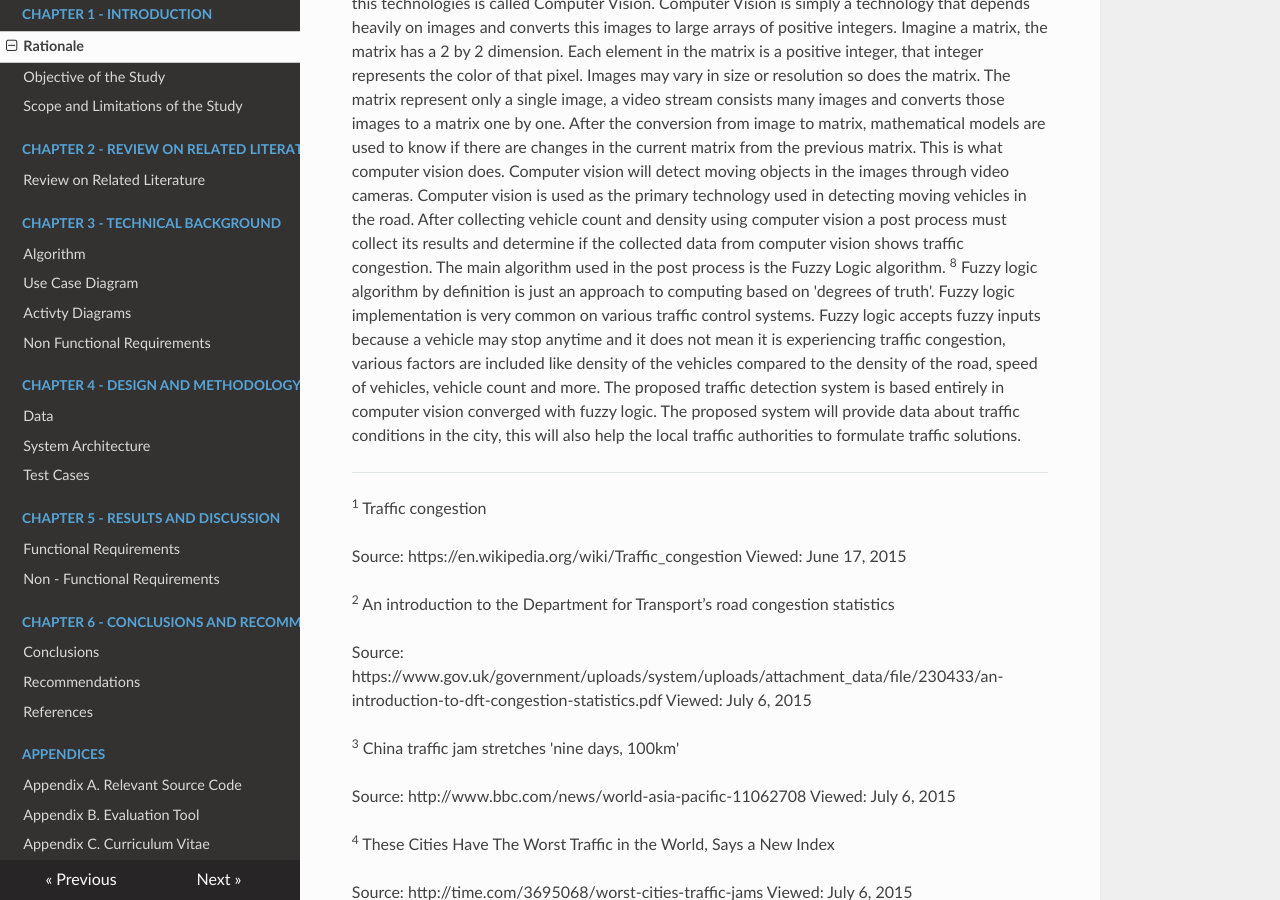
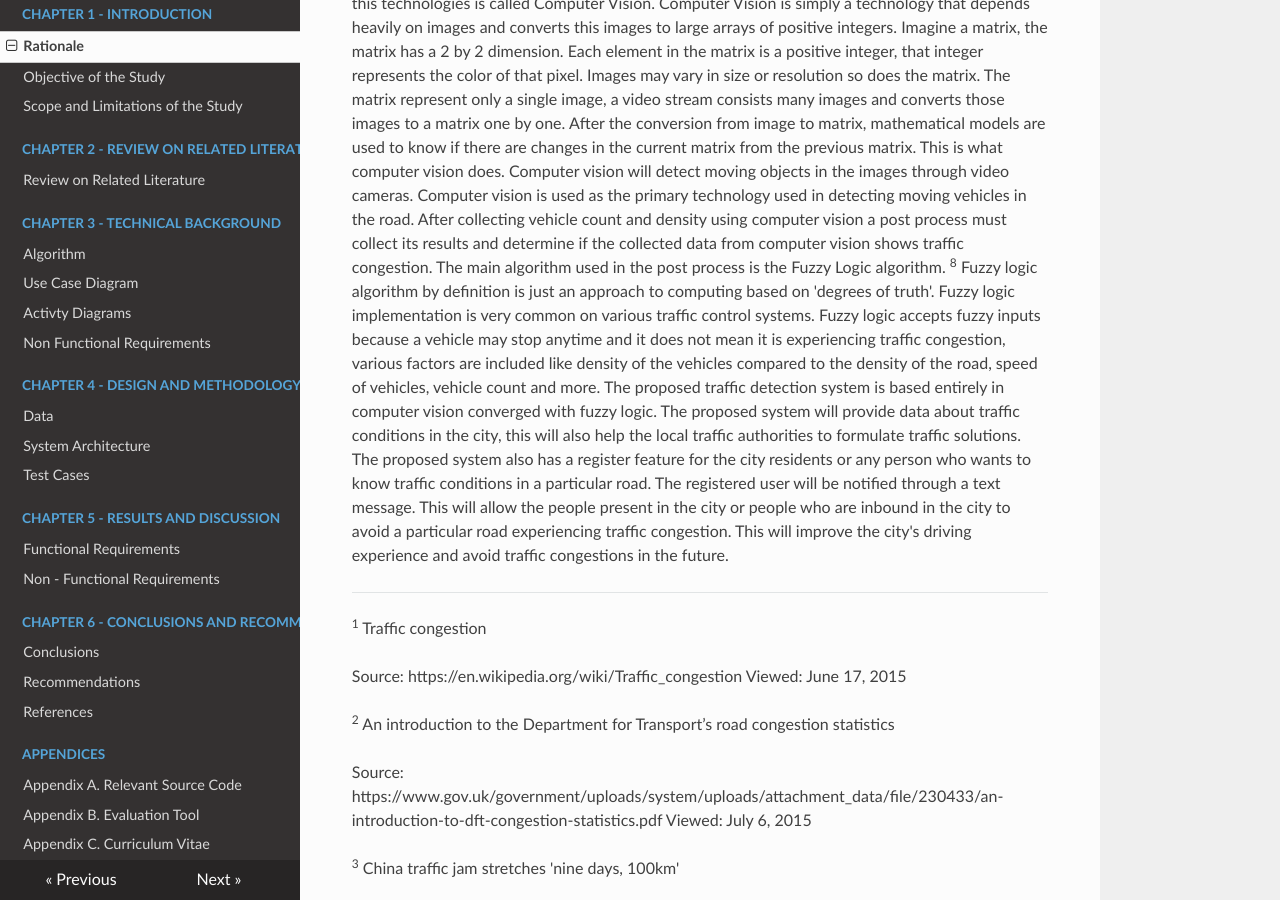
Before and after one commit to mikhailejohnapale/argomada-fuzz-track-doc, an MkDocs documentation site: the page built from docs/chapter1/rationale.md, in a window 1280 px wide and 900 px high, scrolled down 864 px. Built offline with MkDocs 1.6.1, drawn with Linux system fonts in a browser that asks for light colours; nearby versions of some CDN libraries; old or Windows-style settings are respelled for this version of MkDocs.

Commit message:
sms in the proposed system

```diff
--- a/docs/chapter1/rationale.md
+++ b/docs/chapter1/rationale.md
@@ -51,7 +51,11 @@ may stop anytime and it does not mean it is experiencing traffic congestion, var
 like density of the vehicles compared to the density of the road, speed of vehicles, vehicle count and more.
 The proposed traffic detection system is based entirely in computer vision converged with fuzzy logic.
 The proposed system will provide data about traffic conditions in the city, this will also help the local
-traffic authorities to formulate traffic solutions.
+traffic authorities to formulate traffic solutions. The proposed system also has a register feature for
+the city residents or any person who wants to know traffic conditions in a particular road. The registered
+user will be notified through a text message. This will allow the people present in the city
+or people who are inbound in the city to avoid a particular road experiencing traffic congestion. This will
+improve the city's driving experience and avoid traffic congestions in the future.
 
 
 ---
```
